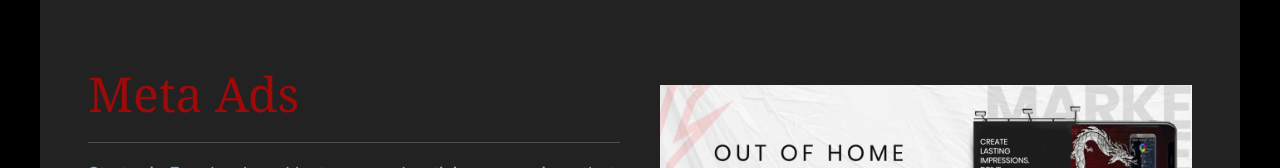
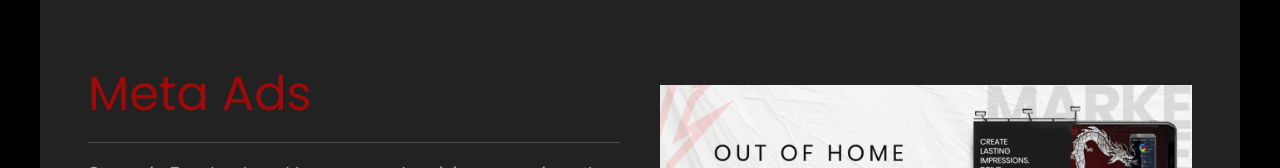
Before and after one commit to AkqDev/design-and-marketing-agency-web, a React (Vite) app: page /services/advertising in a window 1280 px wide. Shown: the part 357-525 px from the top of the page. Built offline with nearby package versions, Linux system fonts and the light colour scheme.

Commit message:
replace the font-serif with the font-poppins in the advertising services file

```diff
--- a/src/pages/AdvertisingServices.tsx
+++ b/src/pages/AdvertisingServices.tsx
@@ -68,7 +68,7 @@ const AdvertisingServices = () => {
             >
               {/* Text Content */}
               <div className="flex-1 space-y-6">
-                <h2 className="text-4xl md:text-5xl font-serif text-[#9D0A0A] !mb-6 text-center md:text-left">
+                <h2 className="text-4xl md:text-5xl font-[poppins] text-[#9D0A0A] !mb-6 text-center md:text-left">
                   {service.title}
                 </h2>
                 <div className="h-[1px] bg-white/20 w-full !mb-4 "/>
```
